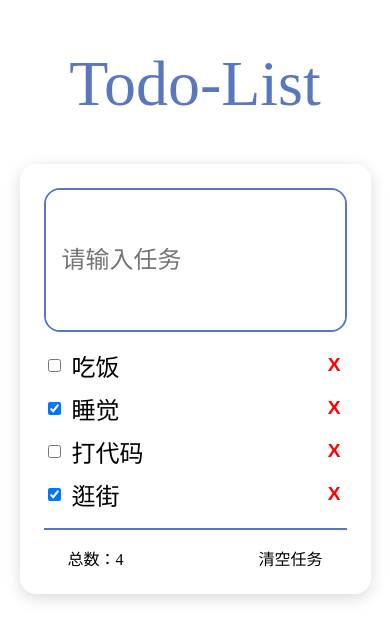
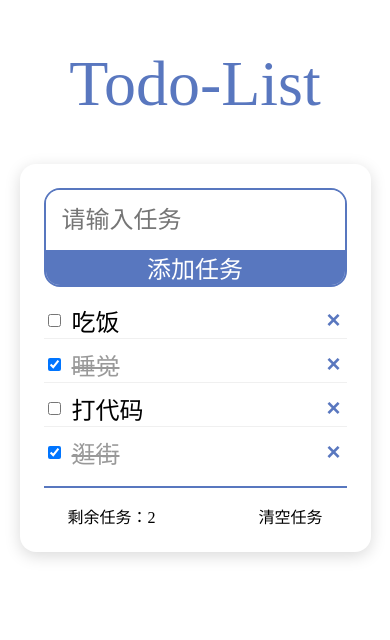
Before and after one commit to 17726/todo-list-practice, a Vue app: page / in a window 390 px wide. Shown: the part 116-756 px from the top of the page. Built offline with nearby package versions, Linux system fonts and the light colour scheme.

Commit message:
3-删除与4-本地持久化

```diff
--- a/src/App.vue
+++ b/src/App.vue
@@ -2,9 +2,9 @@
   <div class="App">
     <h1>Todo-List</h1>
     <div class="card">
-      <TodoHeader @addTodo="handleAdd()"></TodoHeader>
-      <TodoMain :lists="lists"></TodoMain>
-      <TodoFooter :total="lists.length"></TodoFooter>
+      <TodoHeader @addTodo="handleAdd"></TodoHeader>
+      <TodoMain @del="handleDel" :lists="lists"></TodoMain>
+      <TodoFooter :lists="lists" @clear="handleClear"></TodoFooter>
     </div>
   </div>
 </template>
@@ -13,6 +13,13 @@
 import TodoHeader from "@/components/TodoHeader.vue";
 import TodoMain from "@/components/TodoMain.vue";
 import TodoFooter from "@/components/TodoFooter.vue";
+
+const initialLists = [
+  { id: 1, name: "吃饭", done: false },
+  { id: 2, name: "睡觉", done: true },
+  { id: 3, name: "打代码", done: false },
+  { id: 4, name: "逛街", done: true },
+];
 export default {
   components: {
     TodoHeader,
@@ -21,12 +28,7 @@ export default {
   },
   data() {
     return {
-      lists: [
-        { id: 1, name: "吃饭", done: false },
-        { id: 2, name: "睡觉", done: true },
-        { id: 3, name: "打代码", done: false },
-        { id: 4, name: "逛街", done: true },
-      ],
+      lists: JSON.parse(localStorage.getItem("lists")) || initialLists,
     };
   },
   methods: {
@@ -38,6 +40,20 @@ export default {
         name: todoName,
         done: false,
       });
+    },
+    handleDel(id) {
+      this.lists = this.lists.filter((item) => item.id !== id);
+    },
+    handleClear() {
+      this.lists = [];
+    },
+  },
+  watch: {
+    lists: {
+      deep: true,
+      handler(Newlists) {
+        localStorage.setItem("lists", JSON.stringify(Newlists));
+      },
     },
   },
 };
@@ -64,6 +80,5 @@ export default {
   background-color: rgb(255, 255, 255);
   border-radius: 1rem;
   box-shadow: $soft-Shadow;
-
 }
 </style>
--- a/src/assets/style/_variables.scss
+++ b/src/assets/style/_variables.scss
@@ -2,3 +2,5 @@ $theme-color:rgba(47, 85, 175, 0.8);
 /* 柔和阴影，适合卡片风格 */
 $soft-Shadow: 0 4px 16px 0 rgba(0, 0, 0, 0.15);
 $notes-font-size:1.5rem;
+// 删除按钮颜色
+$delete-color:#ff4d4f;
--- a/src/components/TodoFooter.vue
+++ b/src/components/TodoFooter.vue
@@ -1,17 +1,27 @@
 <template>
   <div class="todo-footer">
-    <p>总数：{{ total }}</p>
-    <a href="#">清空任务</a>
+    <p>剩余任务：{{ remainingTasks }}</p>
+    <a href="#" @click="clear">清空任务</a>
   </div>
 </template>
 
 <script>
 export default {
   props: {
-    total: {
-      type: Number,
+    lists: {
+      type: Array,
     },
   },
+  computed: {
+    remainingTasks() {
+      return this.lists.filter((item) => !item.done).length;
+    },
+  },
+  methods: {
+    clear() {
+     this.$emit("clear");
+    }
+  }
 };
 </script>
 
--- a/src/components/TodoHeader.vue
+++ b/src/components/TodoHeader.vue
@@ -37,6 +37,8 @@ export default {
   //子元素超出部分隐藏
   overflow: hidden;
   input {
+    //清除默认最小宽度
+    min-width: 0;
     padding: 1rem;
     border: none;
     font-size: $notes-font-size;
@@ -52,4 +54,14 @@ export default {
     font-size: $notes-font-size;
   }
 }
+@media (max-width: 400px) {
+  // 较窄移动端
+  .todo-header {
+    grid-template-columns: 1fr;
+    grid-template-rows: auto auto;
+    button {
+      width: 100%;
+    }
+  }
+}
 </style>
--- a/src/components/TodoMain.vue
+++ b/src/components/TodoMain.vue
@@ -1,14 +1,19 @@
 <template>
   <div class="todo-main">
     <ul class="todos">
-      <li class="todo" v-for="item in lists" :key="item.id">
+      <li
+        class="todo"
+        v-for="item in lists"
+        :key="item.id"
+        :class="{ done: item.done }"
+      >
         <!-- 完成框checkbox -->
         <div class="todo-content">
           <input type="checkbox" v-model="item.done" />
           <p>{{ item.name }}</p>
         </div>
         <!-- 删除按钮 -->
-        <button class="delete">X</button>
+        <button class="delete" @click="delItem(item.id)">×</button>
       </li>
     </ul>
   </div>
@@ -20,6 +25,11 @@ export default {
     lists: {
       type: Array,
       // required: true,
+    },
+  },
+  methods: {
+    delItem(id) {
+      this.$emit("del", id);
     },
   },
 };
@@ -45,6 +55,14 @@ export default {
     display: flex;
     align-items: center;
     justify-content: space-between;
+
+    // padding: 0.75rem 1rem;          // 增加内边距
+    // 分隔线
+    border-bottom: 1px solid rgba(0, 0, 0, 0.06);
+    // 去除最后一项的的分割线
+    &:last-child {
+      border-bottom: none;
+    }
     .todo-content {
       display: flex;
       flex-direction: row;
@@ -54,10 +72,23 @@ export default {
     .delete {
       background: none;
       border: none;
-      color: red;
+      color: $theme-color;
       font-weight: bold;
-      font-size: 1.2rem;
+      font-size: 1.5rem;
       cursor: pointer;
+      &:hover {
+        color:$delete-color ;
+        transform: scale(1.1);
+      }
+    }
+    &.done {
+      .todo-content {
+        p {
+          color: #999;
+          text-decoration: line-through;
+          text-decoration-thickness: 2px;
+        }
+      }
     }
   }
 }
```
